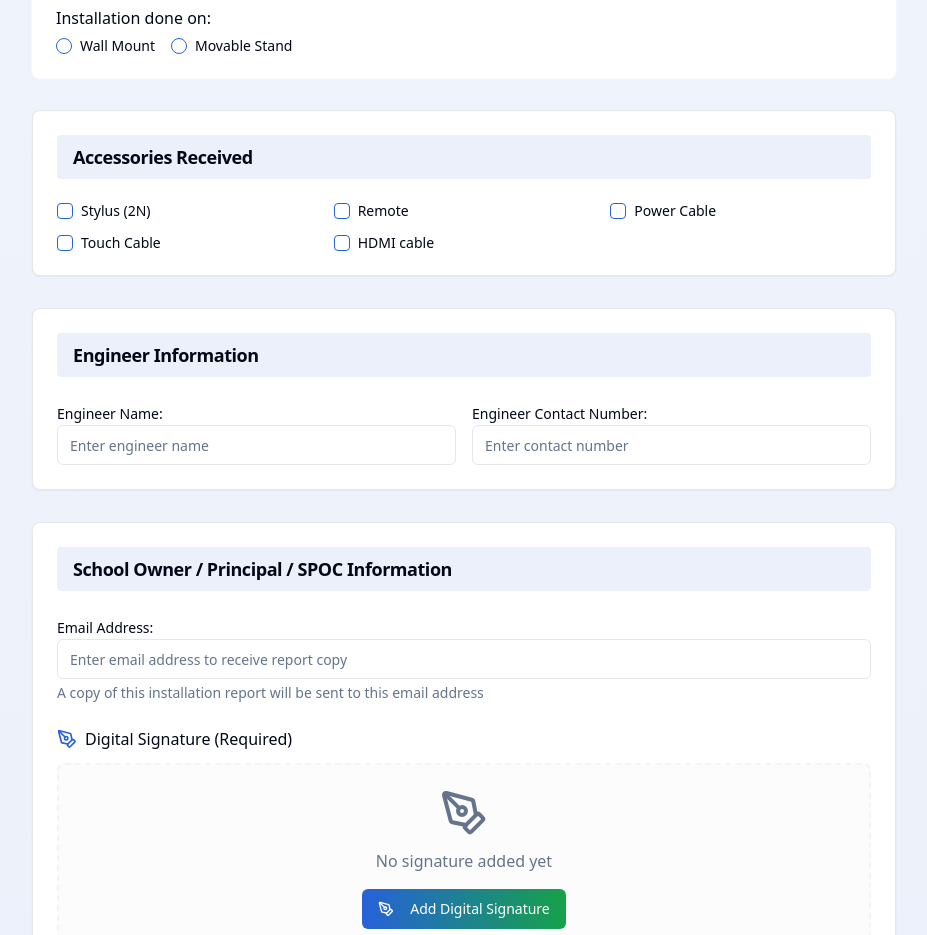
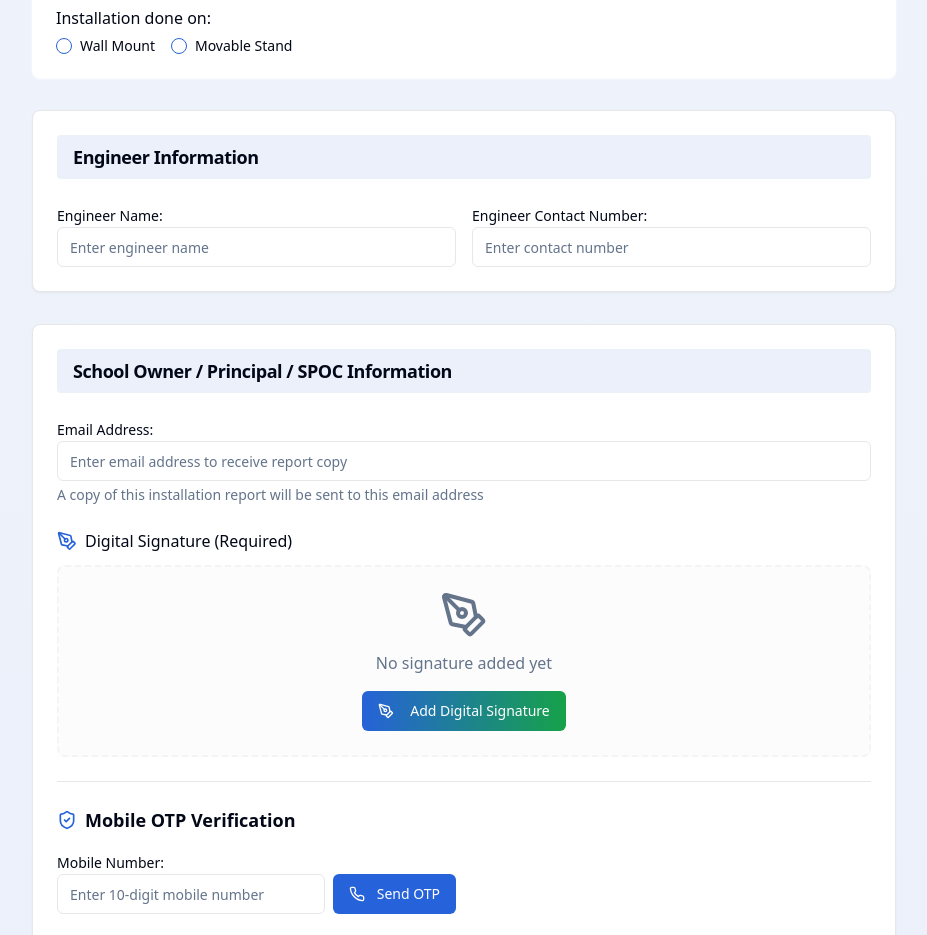
Before and after one commit to Mohan1223/report-web-viewer, a React (Vite) app: page / in a window 1280 px wide. Shown: the part 1180-2115 px from the top of the page, without its empty margins (176-1103 px from the left). Built offline with nearby package versions, Linux system fonts and the light colour scheme.

Commit message:
Remove redundant accessories section

```diff
--- a/src/components/InstallationReport.tsx
+++ b/src/components/InstallationReport.tsx
@@ -1123,58 +1123,6 @@ const InstallationReport = () => {
           </CardContent>
         </Card>
 
-        {/* Accessories */}
-        <Card className="mb-6">
-          <CardHeader>
-            <CardTitle className="text-lg bg-table-header px-4 py-2 rounded">
-              Accessories Received
-            </CardTitle>
-          </CardHeader>
-          <CardContent>
-            <div className="grid grid-cols-2 md:grid-cols-3 gap-4">
-              <div className="flex items-center space-x-2">
-                <Checkbox
-                  id="stylus"
-                  checked={formData.accessories.stylus}
-                  onCheckedChange={(checked) => updateAccessory("stylus", checked as boolean)}
-                />
-                <Label htmlFor="stylus">Stylus (2N)</Label>
-              </div>
-              <div className="flex items-center space-x-2">
-                <Checkbox
-                  id="remote"
-                  checked={formData.accessories.remote}
-                  onCheckedChange={(checked) => updateAccessory("remote", checked as boolean)}
-                />
-                <Label htmlFor="remote">Remote</Label>
-              </div>
-              <div className="flex items-center space-x-2">
-                <Checkbox
-                  id="powerCable"
-                  checked={formData.accessories.powerCable}
-                  onCheckedChange={(checked) => updateAccessory("powerCable", checked as boolean)}
-                />
-                <Label htmlFor="powerCable">Power Cable</Label>
-              </div>
-              <div className="flex items-center space-x-2">
-                <Checkbox
-                  id="touchCable"
-                  checked={formData.accessories.touchCable}
-                  onCheckedChange={(checked) => updateAccessory("touchCable", checked as boolean)}
-                />
-                <Label htmlFor="touchCable">Touch Cable</Label>
-              </div>
-              <div className="flex items-center space-x-2">
-                <Checkbox
-                  id="hdmiCable"
-                  checked={formData.accessories.hdmiCable}
-                  onCheckedChange={(checked) => updateAccessory("hdmiCable", checked as boolean)}
-                />
-                <Label htmlFor="hdmiCable">HDMI cable</Label>
-              </div>
-            </div>
-          </CardContent>
-        </Card>
 
         {/* Engineer Information */}
         <Card className="mb-6">
```
